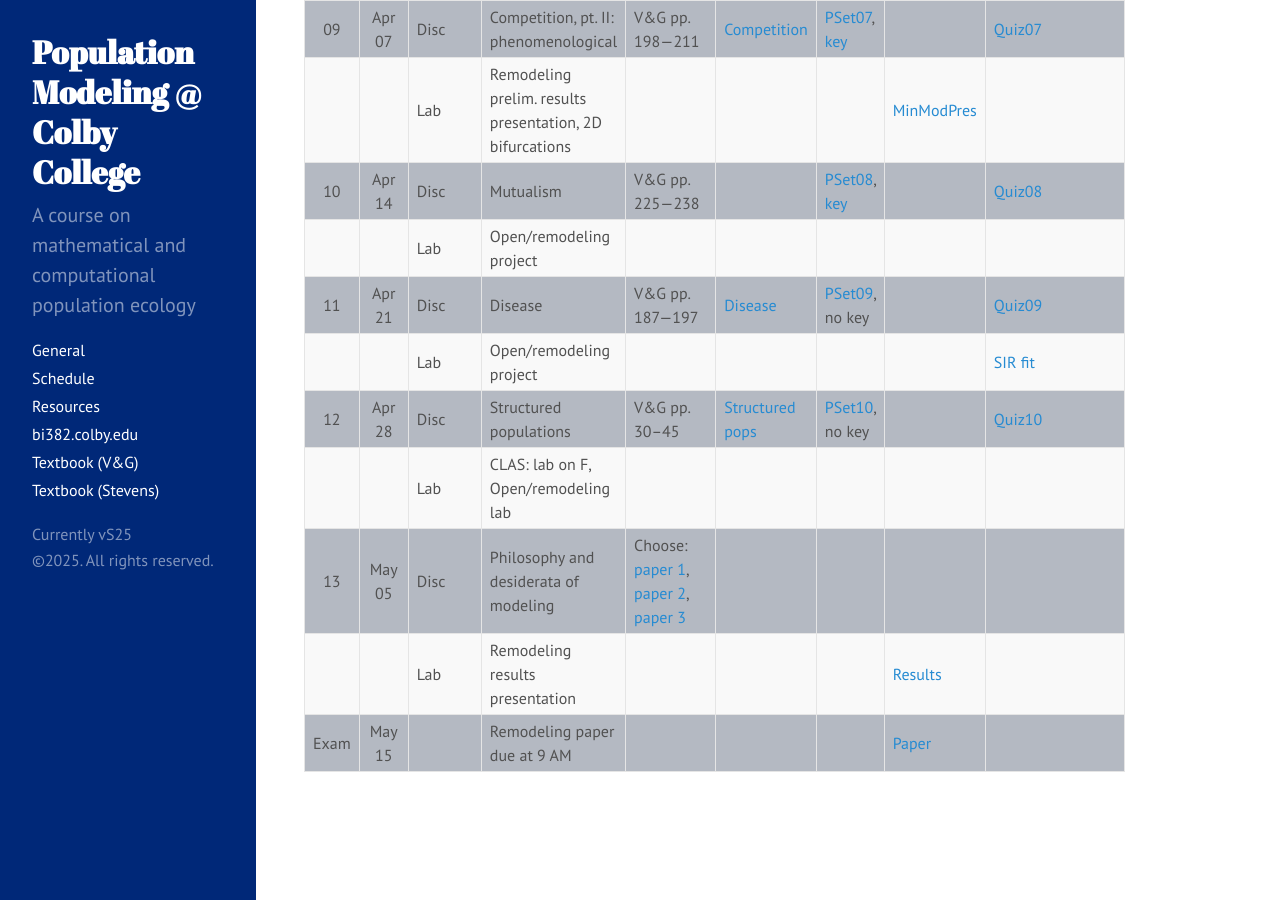
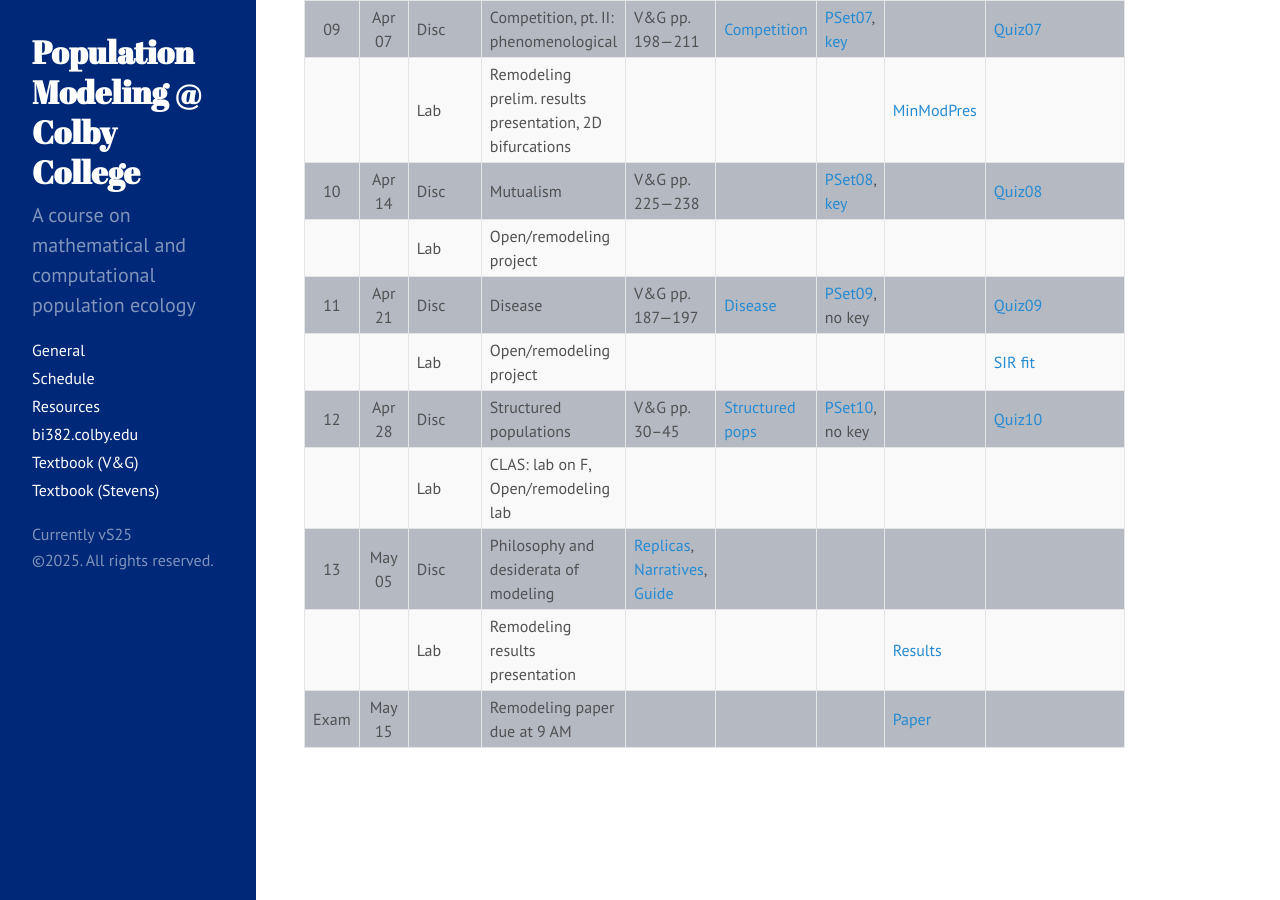
Before and after one commit to ColbyEcology/colbyecology.github.io, a Jekyll site: the page built from Schedule.md, in a window 1280 px wide and 900 px high, scrolled down 1948 px. Built offline with Jekyll 4.4.1, drawn with Linux system fonts in a browser that asks for light colours.

Commit message:
rename papers

```diff
--- a/Schedule.md
+++ b/Schedule.md
@@ -54,7 +54,7 @@ title: "Schedule"
 |      |        |  Lab    | Open/remodeling project                                                 |                                                                                                                                                                                                                                                       |                                                                                                                                                                                                              |                                                                                                                   |                                                                          | [SIR fit](../Misc/SIRODEFit.R)                                                                                                                                 |
 | 12   | Apr 28 |  Disc   | Structured populations                                                  | V&G pp. 30–45                                                                                                                                                                                                                                         | [Structured pops](../Presentations/Discussions/Wk12_StrPops.html)                                                                                                                                            | [PSet10](../Assignments/PSets/PSet10.html), no key                                                                |                                                                          | [Quiz10](../Assignments/Quizzes/Quiz10_StructuredPops.html)                                                                                                    |
 |      |        |  Lab    | CLAS: lab on F, Open/remodeling lab                                     |                                                                                                                                                                                                                                                       |                                                                                                                                                                                                              |                                                                                                                   |                                                                          |                                                                                                                                                                |
-| 13   | May 05 |  Disc   | Philosophy and desiderata of modeling                                   | Choose: [paper 1](https://www.journals.uchicago.edu/doi/full/10.1086/697508), [paper 2](https://www.journals.uchicago.edu/doi/10.1086/705991), [paper 3](https://www.journals.uchicago.edu/doi/full/10.1086/717206)                                   |                                                                                                                                                                                                              |                                                                                                                   |                                                                          |                                                                                                                                                                |
+| 13   | May 05 |  Disc   | Philosophy and desiderata of modeling                                   | [Replicas](https://www.journals.uchicago.edu/doi/full/10.1086/697508), [Narratives](https://www.journals.uchicago.edu/doi/10.1086/705991), [Guide](https://www.journals.uchicago.edu/doi/full/10.1086/717206)                                   |                                                                                                                                                                                                              |                                                                                                                   |                                                                          |                                                                                                                                                                |
 |      |        |  Lab    | Remodeling results presentation                                         |                                                                                                                                                                                                                                                       |                                                                                                                                                                                                              |                                                                                                                   | [Results](../Assignments/RemodelingProject/RemodPt5_Results.html)        |                                                                                                                                                                |
 | Exam | May 15 |         | Remodeling paper due at 9 AM                                            |                                                                                                                                                                                                                                                       |                                                                                                                                                                                                              |                                                                                                                   | [Paper](../Assignments/RemodelingProject/RemodPt6_Paper.html)            |                                                                                                                                                                |
 
```
